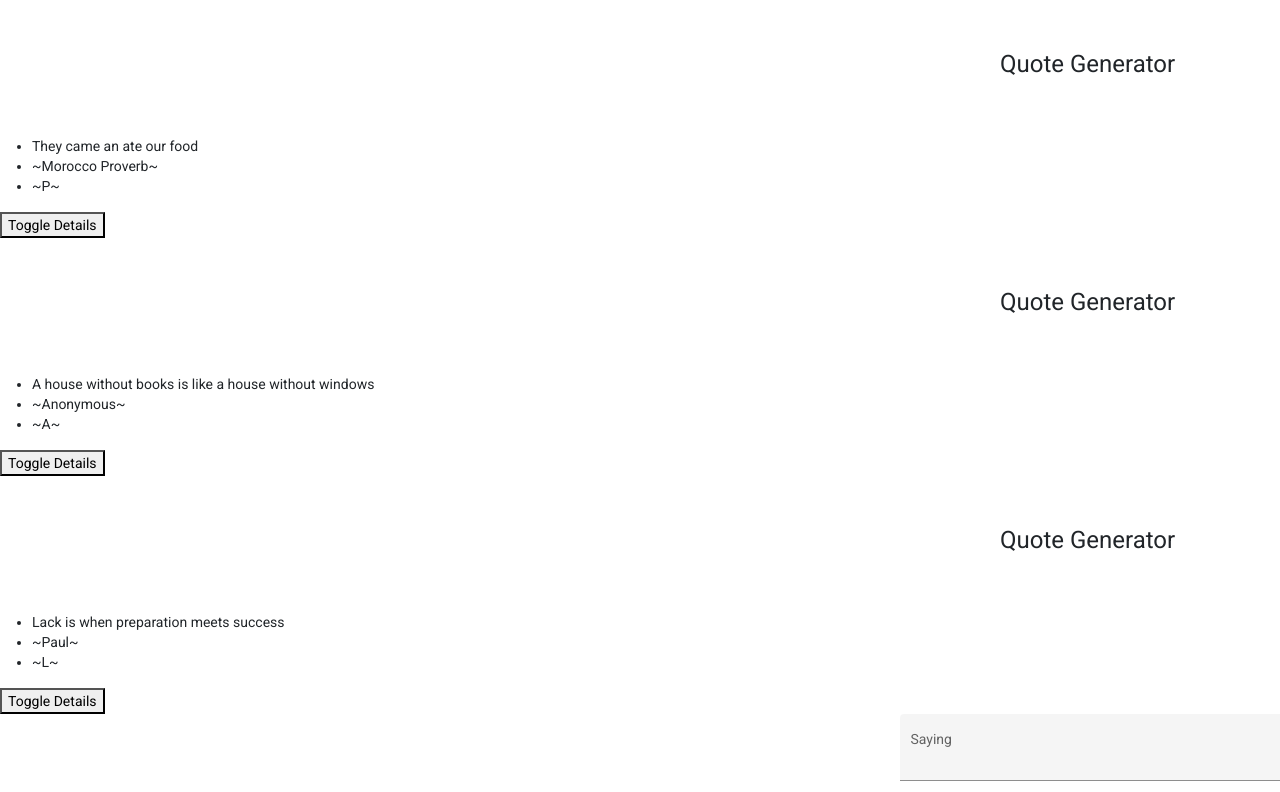
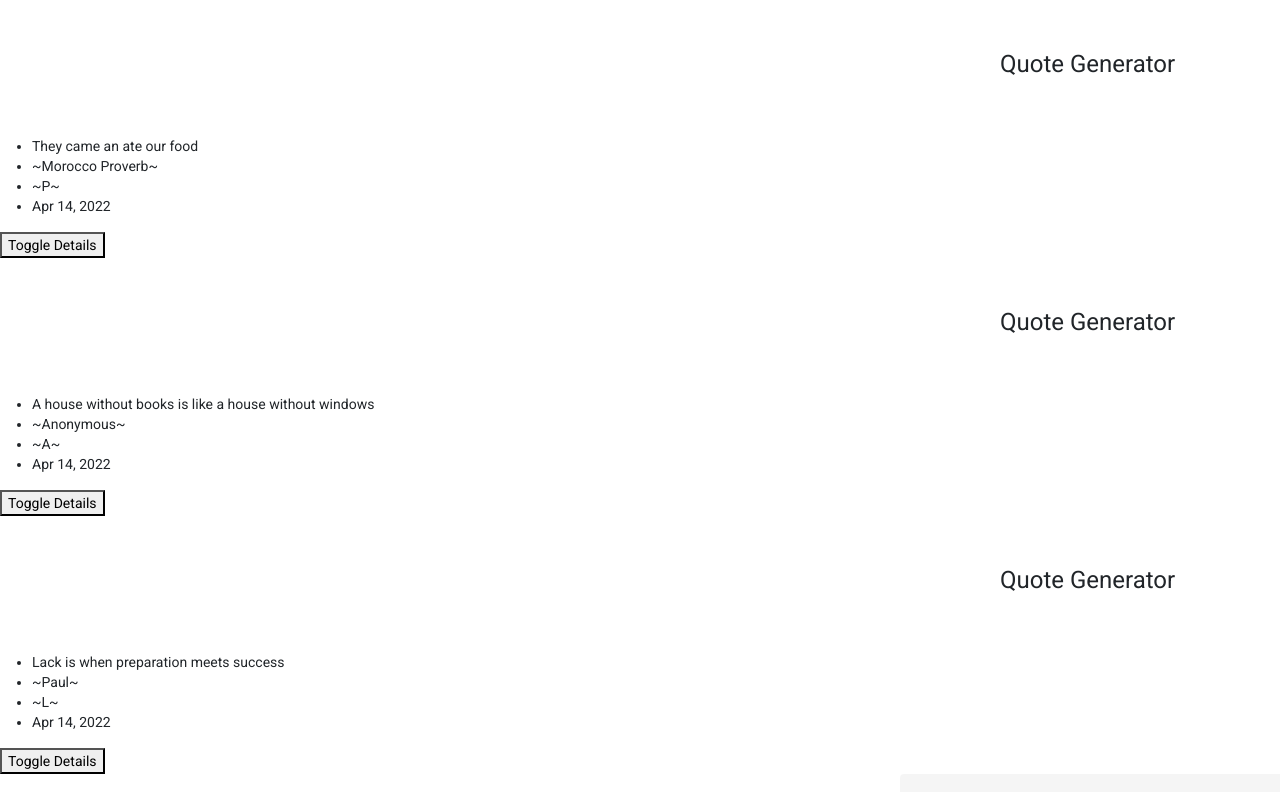
Before and after one commit to paulmunyao/Quote-Generator, an Angular app: page / in a window 1280 px wide. Shown: the top 792 px of the page. Built offline with nearby package versions, Linux system fonts and the light colour scheme.

Commit message:
Add date to be displayed after one has posted their ququote

```diff
--- a/src/app/app.component.html
+++ b/src/app/app.component.html
@@ -8,6 +8,7 @@
         <li>{{quote.author}}</li>
         <li>{{quote.quote}}</li>
         <li>{{quote.publisher}}</li>
+        <li>{{quote.completeDate|date}}</li>
     </ul>
 
     <button (click)='toggleDetails(1)'>Toggle Details</button>
```
